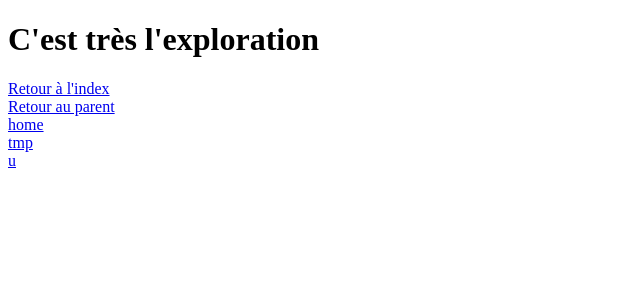
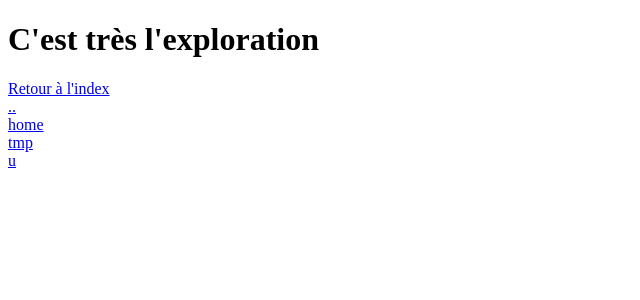
Before and after one commit to KomaWasTaken/ExplorateurPHP, a PHP site: the page made by index.php in a window 1280 px wide. Shown: the top 300 px of the page, without its empty margins (0-640 px from the left). Run offline with PHP 8.4, Linux system fonts and the light colour scheme.

Commit message:
Navigation fonctionnelle mais retourne plus bas que

```diff
--- a/index.php
+++ b/index.php
@@ -9,27 +9,26 @@
 		<h1>C'est très l'exploration</h1>
 
 		<div>
+			<div>
+				<a href="index.php">Retour à l'index</a><br> <!-- On l'affiche -->
+			</div>
 			<?php foreach($dirs as $dir){?> <!--Parcourt le tableau-->
 				<?php if (is_dir($base_url.$dir)){?> <!-- Si $base_url.$dir est un dossier -->
-					<?php if ($dir == "..") {?> <!-- Si $dir est un parent -->
-						<div>
-							<a href="index.php">Retour à l'index</a><br> <!-- On l'affiche -->
-						</div>
-						<div>
-							<a href="index.php?dossier=<?php dirname('.'.$base_url)?>">Retour au parent</a><br> <!-- On l'affiche -->
-						</div>
+
+					<?php if ($dir == "../") {?> <!-- Si $dir est un parent -->
 					<?php } else {?> <!-- Si $dir n'est PAS un parent -->
 						<div>
 							<?php if (isset($_GET['dossier'])) {?> <!-- Si  le dossier n'est pas null -->
-								<a href="index.php?dossier=<?php echo $_GET['dossier'] ?><?php echo $dir; ?>/"><?php echo $dir;?></a><br> <!-- l'url prends la valeur du dossier choisi et affiche ce qu'il y a dedans -->
+								<a href="index.php?dossier=<?php echo $_GET['dossier'] ;?><?php echo $dir; ?>/"><?php echo $dir;?></a><br /> <!-- l'url prends la valeur du dossier choisi et affiche ce qu'il y a dedans -->
 							<?php } else {?>
-								<a href="index.php?dossier=<?php echo $dir ?>/"><?php echo $dir; ?></a><br> <!-- Il affiche  -->
+								<a href="index.php?dossier=<?php echo $dir; ?>/"><?php echo $dir; ?></a><br /> <!-- Il affiche  -->
 							<?php }?>
 						</div>
 					<?php }?>
 				<?php } else {?>
+
 					<div>
-						<p><?php echo $dir; ?></p>
+						<?php echo $dir; ?>
 					</div>
 				<?php }?>
                 <?php }?>
```
